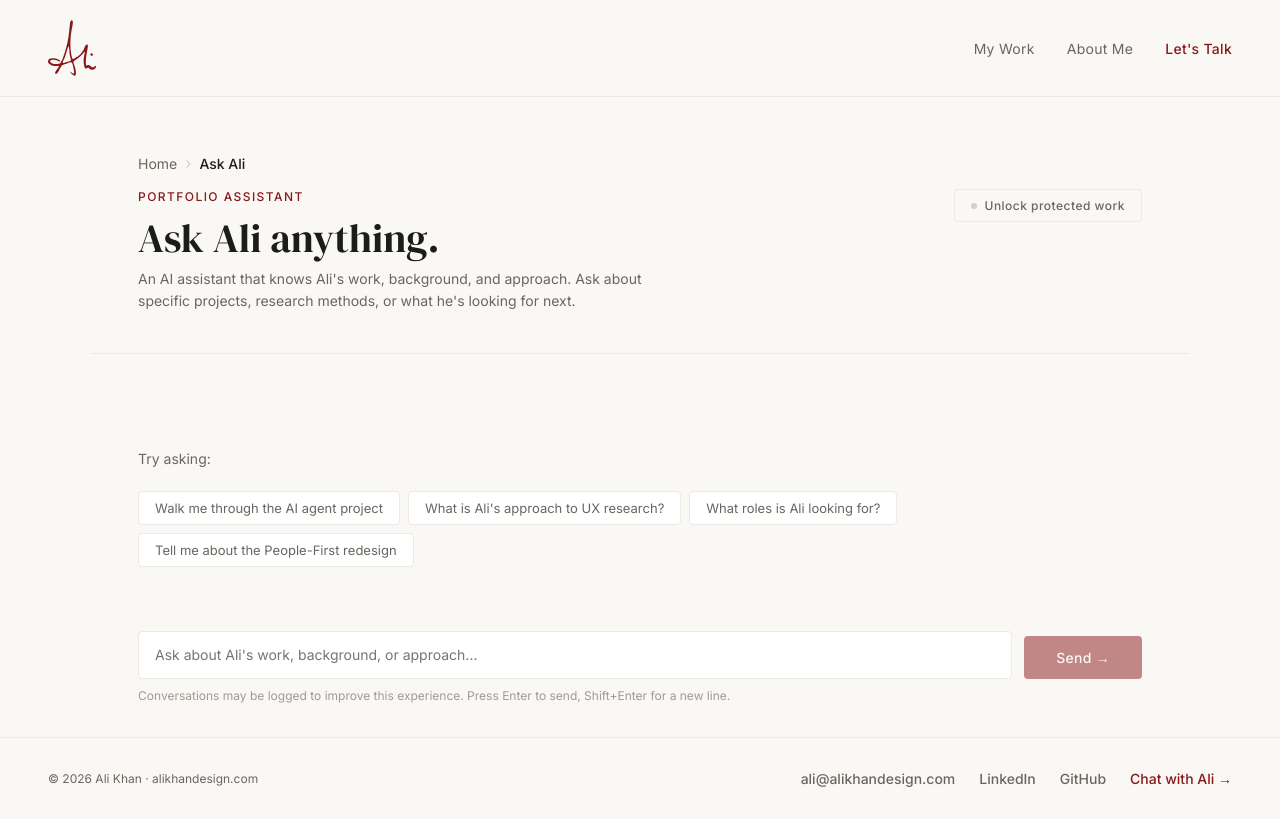
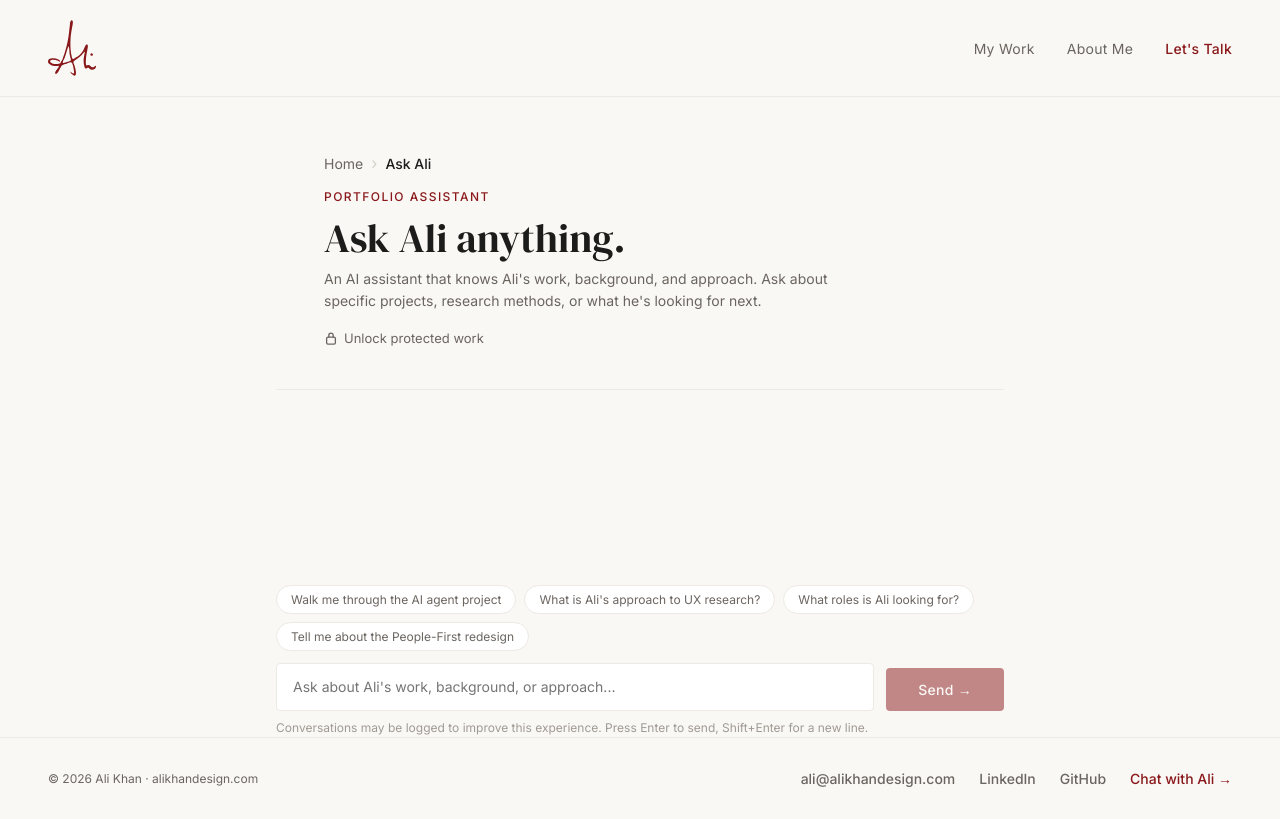
Before and after one commit to alikhandesign/alikhandesign.com, a Next.js app: page /chat in a window 1280 px wide. Built offline with nearby package versions, Linux system fonts and the light colour scheme.

Commit message:
feat(chat): redesign chat UI — container, suggested pills, rate limit alerts, pause & edit, unlock modal, contact modal integration

```diff
--- a/app/chat/page.tsx
+++ b/app/chat/page.tsx
@@ -1,9 +1,12 @@
 'use client'
 
-import { useState, useRef, useEffect } from 'react'
+import { useState, useRef, useEffect, useCallback } from 'react'
 import Link from 'next/link'
+import ContactModal from '../components/ContactModal'
 
 const CHAT_PASSWORD = '4likh4n'
+const RATE_LIMIT_WARN = 7
+const RATE_LIMIT_MAX = 10
 
 interface Message {
   role: 'user' | 'assistant'
@@ -43,17 +46,39 @@ export default function ChatPage() {
   const [messages, setMessages] = useState<Message[]>([])
   const [input, setInput] = useState('')
   const [loading, setLoading] = useState(false)
+  const [streaming, setStreaming] = useState(false)
   const [unlocked, setUnlocked] = useState(false)
   const [showUnlock, setShowUnlock] = useState(false)
   const [passwordInput, setPasswordInput] = useState('')
   const [passwordError, setPasswordError] = useState(false)
   const [rateLimitError, setRateLimitError] = useState('')
+  const [responseCount, setResponseCount] = useState(0)
+  const [contactModalOpen, setContactModalOpen] = useState(false)
   const bottomRef = useRef<HTMLDivElement>(null)
   const inputRef = useRef<HTMLTextAreaElement>(null)
+  const unlockRef = useRef<HTMLButtonElement>(null)
+  const unlockPanelRef = useRef<HTMLDivElement>(null)
+  const abortRef = useRef<AbortController | null>(null)
+  const contactTriggerRef = useRef<HTMLButtonElement>(null)
 
   useEffect(() => {
     bottomRef.current?.scrollIntoView({ behavior: 'smooth' })
   }, [messages, loading])
+
+  // Close unlock panel on outside click
+  useEffect(() => {
+    const handleClick = (e: MouseEvent) => {
+      if (
+        showUnlock &&
+        unlockRef.current && !unlockRef.current.contains(e.target as Node) &&
+        unlockPanelRef.current && !unlockPanelRef.current.contains(e.target as Node)
+      ) {
+        setShowUnlock(false)
+      }
+    }
+    document.addEventListener('mousedown', handleClick)
+    return () => document.removeEventListener('mousedown', handleClick)
+  }, [showUnlock])
 
   const handleUnlock = () => {
     if (passwordInput === CHAT_PASSWORD) {
@@ -67,8 +92,28 @@ export default function ChatPage() {
     }
   }
 
+  const handlePauseEdit = useCallback(() => {
+    if (abortRef.current) {
+      abortRef.current.abort()
+      abortRef.current = null
+    }
+    // Remove the last user message and restore it to the input
+    setMessages(prev => {
+      const lastUser = [...prev].reverse().find(m => m.role === 'user')
+      if (lastUser) setInput(lastUser.content)
+      return prev.filter((_, i) => i < prev.length - 1).filter(m => !(m === lastUser))
+    })
+    setLoading(false)
+    setStreaming(false)
+    setTimeout(() => inputRef.current?.focus(), 50)
+  }, [])
+
   const sendMessage = async (text: string) => {
     if (!text.trim() || loading) return
+    if (responseCount >= RATE_LIMIT_MAX) {
+      setRateLimitError('limit')
+      return
+    }
     setRateLimitError('')
 
     const userMessage: Message = { role: 'user', content: text.trim() }
@@ -76,36 +121,40 @@ export default function ChatPage() {
     setMessages(newMessages)
     setInput('')
     setLoading(true)
+    setStreaming(true)
+
+    const controller = new AbortController()
+    abortRef.current = controller
 
     try {
       const res = await fetch('/api/chat', {
         method: 'POST',
         headers: { 'Content-Type': 'application/json' },
-        body: JSON.stringify({
-          messages: newMessages,
-          unlocked,
-        }),
+        body: JSON.stringify({ messages: newMessages, unlocked }),
+        signal: controller.signal,
       })
 
       if (res.status === 429) {
-        setRateLimitError('You\'ve reached the message limit for this hour. Please try again later or email ali@alikhandesign.com directly.')
+        setRateLimitError('limit')
         setMessages(prev => prev.slice(0, -1))
         return
       }
 
-      if (!res.ok) {
-        throw new Error('API error')
-      }
+      if (!res.ok) throw new Error('API error')
 
       const data = await res.json()
       setMessages(prev => [...prev, { role: 'assistant', content: data.message }])
-    } catch {
+      setResponseCount(c => c + 1)
+    } catch (err: unknown) {
+      if (err instanceof Error && err.name === 'AbortError') return
       setMessages(prev => [...prev, {
         role: 'assistant',
         content: 'Something went wrong on my end. Please try again, or reach out to Ali directly at ali@alikhandesign.com.'
       }])
     } finally {
       setLoading(false)
+      setStreaming(false)
+      abortRef.current = null
       inputRef.current?.focus()
     }
   }
@@ -118,9 +167,26 @@ export default function ChatPage() {
   }
 
   const isEmpty = messages.length === 0
+  const remaining = RATE_LIMIT_MAX - responseCount
+  const showWarn = responseCount >= RATE_LIMIT_WARN && responseCount < RATE_LIMIT_MAX
+  const showLimit = rateLimitError === 'limit' || responseCount >= RATE_LIMIT_MAX
 
   return (
-    <div style={{ maxWidth: 'var(--max-w)', margin: '0 auto', minHeight: '80vh', display: 'flex', flexDirection: 'column' }}>
+    <>
+      <ContactModal
+        isOpen={contactModalOpen}
+        onClose={() => setContactModalOpen(false)}
+        triggerRef={contactTriggerRef}
+      />
+
+      <div style={{
+        maxWidth: 760,
+        margin: '0 auto',
+        minHeight: '80vh',
+        display: 'flex',
+        flexDirection: 'column',
+        padding: '0 var(--space-4)',
+      }}>
 
         {/* Header */}
         <header className="page-header" style={{ borderBottom: '1px solid var(--border)' }}>
@@ -129,56 +195,75 @@ export default function ChatPage() {
             <span style={{ color: 'var(--border-mid)' }}>›</span>
             <span style={{ fontSize: 'var(--text-base)', color: 'var(--text)', fontWeight: 500 }}>Ask Ali</span>
           </nav>
-        <div style={{ display: 'flex', alignItems: 'flex-start', justifyContent: 'space-between', flexWrap: 'wrap', gap: '1rem' }}>
-          <div>
+
           <p className="eyebrow">Portfolio Assistant</p>
-            <h1 className="font-serif" style={{ fontSize: 'var(--text-4xl)', fontWeight: 400, lineHeight: 1.1, marginBottom: '0.5rem' }}>Ask Ali anything.</h1>
-            <p style={{ fontSize: 'var(--text-base)', color: 'var(--text-muted)', lineHeight: 1.6, maxWidth: 520 }}>
+          <h1 className="font-serif" style={{ fontSize: 'var(--text-4xl)', fontWeight: 400, lineHeight: 1.1, marginBottom: '0.5rem' }}>
+            Ask Ali anything.
+          </h1>
+          <p style={{ fontSize: 'var(--text-base)', color: 'var(--text-muted)', lineHeight: 1.6, maxWidth: 520, marginBottom: 'var(--space-4)' }}>
             An AI assistant that knows Ali's work, background, and approach. Ask about specific projects, research methods, or what he's looking for next.
           </p>
-          </div>
-          {/* Unlock button */}
-          {!unlocked && (
+
+          {/* Unlock link */}
+          <div style={{ position: 'relative', display: 'inline-block' }}>
+            {!unlocked ? (
               <button
+                ref={unlockRef}
                 onClick={() => setShowUnlock(v => !v)}
                 style={{
-                display: 'inline-flex', alignItems: 'center', gap: '0.5rem',
-                padding: '0.5rem 1rem', fontSize: 'var(--text-xs)',
-                fontFamily: 'var(--font-sans)', fontWeight: 500,
-                letterSpacing: '0.04em', border: '1px solid var(--border)',
-                borderRadius: 'var(--radius)', background: 'transparent',
-                color: 'var(--text-muted)', cursor: 'pointer',
-                transition: 'border-color 0.15s, color 0.15s',
+                  display: 'inline-flex', alignItems: 'center', gap: 6,
+                  background: 'none', border: 'none', cursor: 'pointer',
+                  fontSize: 'var(--text-sm)', color: 'var(--text-muted)',
+                  fontFamily: 'var(--font-sans)', padding: 0,
                 }}
+                aria-expanded={showUnlock}
+                aria-label="Unlock protected work"
               >
-              <span style={{ width: 6, height: 6, borderRadius: '50%', background: 'var(--border-mid)', display: 'block' }} />
+                <svg width="14" height="14" viewBox="0 0 16 16" fill="none" aria-hidden="true">
+                  <rect x="3" y="7" width="10" height="8" rx="1.5" stroke="currentColor" strokeWidth="1.5"/>
+                  <path d="M5.5 7V5a2.5 2.5 0 0 1 5 0v2" stroke="currentColor" strokeWidth="1.5" strokeLinecap="round"/>
+                </svg>
                 Unlock protected work
               </button>
+            ) : (
+              <span style={{
+                display: 'inline-flex', alignItems: 'center', gap: 6,
+                fontSize: 'var(--text-sm)', color: '#4A6130',
+              }}>
+                <svg width="14" height="14" viewBox="0 0 16 16" fill="none" aria-hidden="true">
+                  <rect x="3" y="7" width="10" height="8" rx="1.5" stroke="currentColor" strokeWidth="1.5"/>
+                  <path d="M5.5 7V5a2.5 2.5 0 0 1 4.95-.5" stroke="currentColor" strokeWidth="1.5" strokeLinecap="round"/>
+                </svg>
+                Work unlocked
+              </span>
             )}
-          {unlocked && (
-            <div style={{
-              display: 'inline-flex', alignItems: 'center', gap: '0.5rem',
-              padding: '0.5rem 1rem', fontSize: 'var(--text-xs)',
-              fontWeight: 500, letterSpacing: '0.04em',
-              border: '1px solid var(--accent)', borderRadius: 'var(--radius)',
-              color: 'var(--accent)', background: 'var(--accent-bg)',
-            }}>
-              <span style={{ width: 6, height: 6, borderRadius: '50%', background: 'var(--accent)', display: 'block' }} />
-              Protected work unlocked
-            </div>
-          )}
-        </div>
 
             {/* Unlock panel */}
             {showUnlock && !unlocked && (
-          <div style={{
-            marginTop: '1rem', padding: 'var(--space-6)',
+              <div
+                ref={unlockPanelRef}
+                style={{
+                  position: 'absolute', top: 'calc(100% + 8px)', left: 0,
+                  zIndex: 100, width: 340,
                   background: 'var(--surface)', border: '1px solid var(--border)',
-            borderRadius: 'var(--radius)', maxWidth: 420,
-          }}>
+                  borderRadius: 'var(--radius)',
+                  padding: 'var(--space-6)',
+                }}
+              >
                 <p style={{ fontSize: 'var(--text-base)', fontWeight: 500, marginBottom: '0.4rem' }}>Enter access code</p>
                 <p style={{ fontSize: 'var(--text-xs)', color: 'var(--text-muted)', marginBottom: 'var(--space-4)', lineHeight: 1.6 }}>
-              Don't have a code? <a href="mailto:ali@alikhandesign.com" style={{ color: 'var(--accent)', textDecoration: 'none' }}>Request access →</a>
+                  Don't have a code?{' '}
+                  <button
+                    ref={contactTriggerRef}
+                    onClick={() => { setShowUnlock(false); setContactModalOpen(true) }}
+                    style={{
+                      background: 'none', border: 'none', cursor: 'pointer',
+                      color: 'var(--accent)', fontFamily: 'var(--font-sans)',
+                      fontSize: 'var(--text-xs)', padding: 0,
+                    }}
+                  >
+                    Request access →
+                  </button>
                 </p>
                 <div style={{ display: 'flex', gap: '0.5rem' }}>
                   <input
@@ -190,6 +275,7 @@ export default function ChatPage() {
                     onKeyDown={e => e.key === 'Enter' && handleUnlock()}
                     style={{ flex: 1, background: 'var(--bg)' }}
                     aria-label="Access code"
+                    autoFocus
                   />
                   <button onClick={handleUnlock} className="btn-primary" style={{ whiteSpace: 'nowrap' }}>
                     Unlock
@@ -202,35 +288,11 @@ export default function ChatPage() {
                 )}
               </div>
             )}
+          </div>
         </header>
 
         {/* Chat area */}
-      <div style={{ flex: 1, display: 'flex', flexDirection: 'column', padding: 'var(--space-8) var(--space-12)' }}>
-
-        {/* Empty state */}
-        {isEmpty && (
-          <div style={{ flex: 1, display: 'flex', flexDirection: 'column', justifyContent: 'center', alignItems: 'flex-start', gap: 'var(--space-6)' }}>
-            <p style={{ fontSize: 'var(--text-base)', color: 'var(--text-muted)' }}>Try asking:</p>
-            <div style={{ display: 'flex', flexWrap: 'wrap', gap: '0.5rem' }}>
-              {SUGGESTED_QUESTIONS.map(q => (
-                <button
-                  key={q}
-                  onClick={() => sendMessage(q)}
-                  style={{
-                    padding: '0.5rem 1rem', fontSize: 'var(--text-sm)',
-                    fontFamily: 'var(--font-sans)', fontWeight: 400,
-                    border: '1px solid var(--border)', borderRadius: 'var(--radius)',
-                    background: 'var(--surface)', color: 'var(--text-muted)',
-                    cursor: 'pointer', transition: 'border-color 0.15s, color 0.15s',
-                    textAlign: 'left',
-                  }}
-                >
-                  {q}
-                </button>
-              ))}
-            </div>
-          </div>
-        )}
+        <div style={{ flex: 1, display: 'flex', flexDirection: 'column', paddingTop: 'var(--space-8)' }}>
 
           {/* Messages */}
           {!isEmpty && (
@@ -243,7 +305,7 @@ export default function ChatPage() {
                   <div style={{
                     maxWidth: '72%',
                     padding: '0.75rem 1rem',
-                  borderRadius: 'var(--radius)',
+                    borderRadius: msg.role === 'user' ? '12px 12px 2px 12px' : '12px 12px 12px 2px',
                     fontSize: 'var(--text-base)',
                     lineHeight: 1.7,
                     background: msg.role === 'user' ? 'var(--text)' : 'var(--surface)',
@@ -259,7 +321,7 @@ export default function ChatPage() {
                 <div style={{ display: 'flex', justifyContent: 'flex-start' }}>
                   <div style={{
                     background: 'var(--surface)', border: '1px solid var(--border)',
-                  borderRadius: 'var(--radius)',
+                    borderRadius: '12px 12px 12px 2px',
                   }}>
                     <TypingIndicator />
                   </div>
@@ -269,24 +331,95 @@ export default function ChatPage() {
             </div>
           )}
 
-        {/* Rate limit error */}
-        {rateLimitError && (
+          {/* Empty state spacer */}
+          {isEmpty && <div style={{ flex: 1 }} />}
+
+          {/* Rate limit warning */}
+          {showWarn && (
             <div style={{
-            padding: '0.75rem 1rem', background: 'var(--accent-bg)',
-            border: '1px solid var(--accent)', borderRadius: 'var(--radius)',
-            fontSize: 'var(--text-sm)', color: 'var(--accent-dark)',
+              display: 'flex', alignItems: 'center', justifyContent: 'space-between',
+              padding: '8px 12px', background: '#fdf6ec',
+              borderLeft: '3px solid #92600A',
+              fontSize: 'var(--text-xs)', color: '#92600A',
               marginBottom: 'var(--space-4)',
             }}>
-            {rateLimitError}
+              <span>{remaining} response{remaining === 1 ? '' : 's'} remaining.</span>
+              <button
+                onClick={() => setContactModalOpen(true)}
+                style={{
+                  background: 'none', border: 'none', cursor: 'pointer',
+                  color: '#92600A', fontWeight: 500, fontFamily: 'var(--font-sans)',
+                  fontSize: 'var(--text-xs)', textDecoration: 'underline', padding: 0,
+                }}
+              >
+                Contact Ali
+              </button>
             </div>
           )}
 
-        {/* Input */}
+          {/* Rate limit reached */}
+          {showLimit && (
             <div style={{
-          display: 'flex', gap: '0.75rem', alignItems: 'flex-end',
+              display: 'flex', alignItems: 'center', justifyContent: 'space-between',
+              padding: '8px 12px', background: 'var(--accent-bg)',
+              borderLeft: '3px solid var(--accent)',
+              fontSize: 'var(--text-xs)', color: 'var(--accent)',
+              marginBottom: 'var(--space-4)',
+            }}>
+              <span>You've used all available responses.</span>
+              <button
+                onClick={() => setContactModalOpen(true)}
+                style={{
+                  background: 'none', border: 'none', cursor: 'pointer',
+                  color: 'var(--accent)', fontWeight: 500, fontFamily: 'var(--font-sans)',
+                  fontSize: 'var(--text-xs)', textDecoration: 'underline', padding: 0,
+                }}
+              >
+                Contact Ali for more
+              </button>
+            </div>
+          )}
+
+          {/* Input area */}
+          <div style={{
             borderTop: isEmpty ? 'none' : '1px solid var(--border)',
             paddingTop: isEmpty ? 0 : 'var(--space-6)',
           }}>
+            {/* Suggested questions — shown only in empty state */}
+            {isEmpty && (
+              <div style={{ display: 'flex', flexWrap: 'wrap', gap: '0.5rem', marginBottom: 'var(--space-3)' }}>
+                {SUGGESTED_QUESTIONS.map(q => (
+                  <button
+                    key={q}
+                    onClick={() => sendMessage(q)}
+                    style={{
+                      padding: '0.375rem 0.875rem',
+                      fontSize: 'var(--text-xs)',
+                      fontFamily: 'var(--font-sans)', fontWeight: 400,
+                      border: '1px solid var(--border)',
+                      borderRadius: '20px',
+                      background: 'var(--surface)', color: 'var(--text-muted)',
+                      cursor: 'pointer',
+                      transition: 'border-color 0.15s, color 0.15s',
+                      textAlign: 'left',
+                      whiteSpace: 'nowrap',
+                    }}
+                    onMouseEnter={e => {
+                      e.currentTarget.style.borderColor = 'var(--border-mid)'
+                      e.currentTarget.style.color = 'var(--text)'
+                    }}
+                    onMouseLeave={e => {
+                      e.currentTarget.style.borderColor = 'var(--border)'
+                      e.currentTarget.style.color = 'var(--text-muted)'
+                    }}
+                  >
+                    {q}
+                  </button>
+                ))}
+              </div>
+            )}
+
+            <div style={{ display: 'flex', gap: '0.75rem', alignItems: 'flex-end' }}>
               <textarea
                 ref={inputRef}
                 value={input}
@@ -294,6 +427,7 @@ export default function ChatPage() {
                 onKeyDown={handleKeyDown}
                 placeholder="Ask about Ali's work, background, or approach..."
                 rows={1}
+                disabled={showLimit}
                 style={{
                   flex: 1, resize: 'none', padding: '0.75rem 1rem',
                   border: '1px solid var(--border)', borderRadius: 'var(--radius)',
@@ -301,20 +435,46 @@ export default function ChatPage() {
                   lineHeight: 1.6, background: 'var(--surface)', color: 'var(--text)',
                   outline: 'none', transition: 'border-color 0.15s',
                   minHeight: 44, maxHeight: 160,
+                  opacity: showLimit ? 0.5 : 1,
                 }}
-            onFocus={e => e.target.style.borderColor = 'var(--accent)'}
+                onFocus={e => { if (!showLimit) e.target.style.borderColor = 'var(--accent)' }}
                 onBlur={e => e.target.style.borderColor = 'var(--border)'}
                 aria-label="Chat input"
               />
+              {streaming ? (
+                <button
+                  onClick={handlePauseEdit}
+                  style={{
+                    flexShrink: 0, height: 44,
+                    display: 'flex', alignItems: 'center', gap: 6,
+                    padding: '0 1rem',
+                    background: 'var(--text)', color: 'var(--bg)',
+                    border: 'none', borderRadius: 'var(--radius)',
+                    fontFamily: 'var(--font-sans)', fontSize: 'var(--text-base)',
+                    fontWeight: 500, cursor: 'pointer', whiteSpace: 'nowrap',
+                  }}
+                  aria-label="Pause and edit"
+                >
+                  <svg width="14" height="14" viewBox="0 0 16 16" fill="none" aria-hidden="true">
+                    <rect x="3" y="3" width="3" height="10" rx="1" fill="currentColor"/>
+                    <rect x="10" y="3" width="3" height="10" rx="1" fill="currentColor"/>
+                  </svg>
+                  Pause & edit
+                </button>
+              ) : (
                 <button
                   onClick={() => sendMessage(input)}
-            disabled={!input.trim() || loading}
+                  disabled={!input.trim() || loading || showLimit}
                   className="btn-primary"
-            style={{ flexShrink: 0, opacity: (!input.trim() || loading) ? 0.5 : 1 }}
+                  style={{
+                    flexShrink: 0,
+                    opacity: (!input.trim() || loading || showLimit) ? 0.5 : 1,
+                  }}
                   aria-label="Send message"
                 >
                   Send →
                 </button>
+              )}
             </div>
 
             <p style={{ fontSize: 'var(--text-xs)', color: 'var(--text-faint)', marginTop: '0.5rem', lineHeight: 1.5 }}>
@@ -322,5 +482,7 @@ export default function ChatPage() {
             </p>
           </div>
         </div>
+      </div>
+    </>
   )
 }
```
Lines whose indentation alone changed are shown as unchanged.
